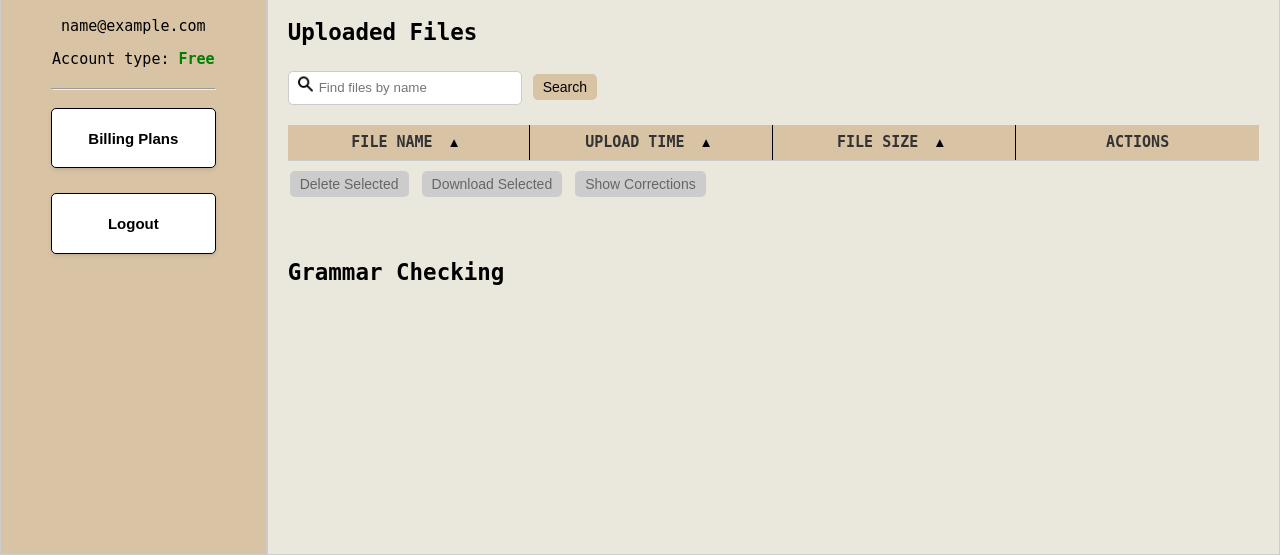
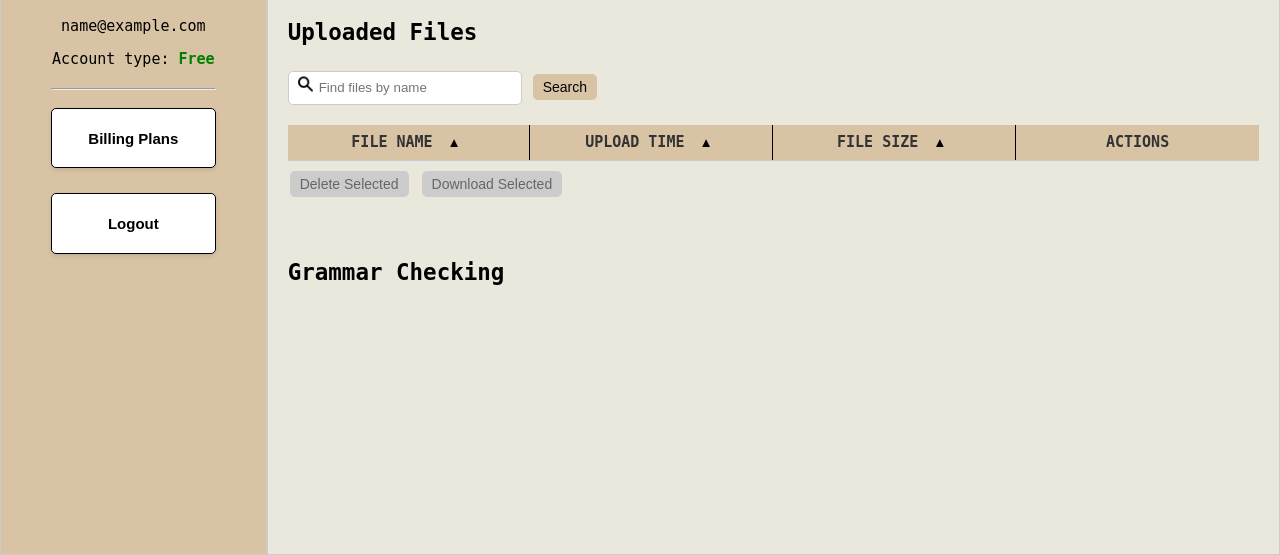
Before and after one commit to ThaiLe1220/doc_grammar, a Flask app: page /index in a window 1280 px wide. Shown: the part 245-800 px from the top of the page. Run offline with Flask 3, Linux system fonts and the light colour scheme; the visitor is signed in with stand-in values (Sample User, id 1); data that the repository does not hold is empty; some libraries are stand-ins or nearby versions.

Commit message:
delete corrections button

```diff
--- a/my_flask_app/templates/index.html
+++ b/my_flask_app/templates/index.html
@@ -199,7 +199,6 @@
 
                 <button id="deleteButton" onclick="performAction('delete')">Delete Selected</button>
                 <button id="downloadButton" onclick="performAction('download')">Download Selected</button>
-                <button id="showCorrectionsButton" onclick="performAction('show-corrections')">Show Corrections</button>
             </div>
 
 
```
